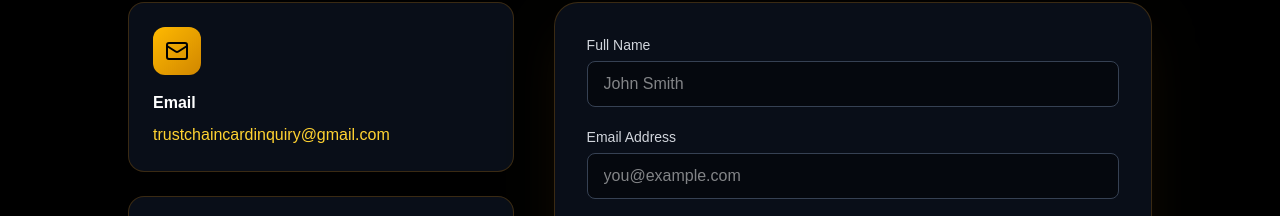
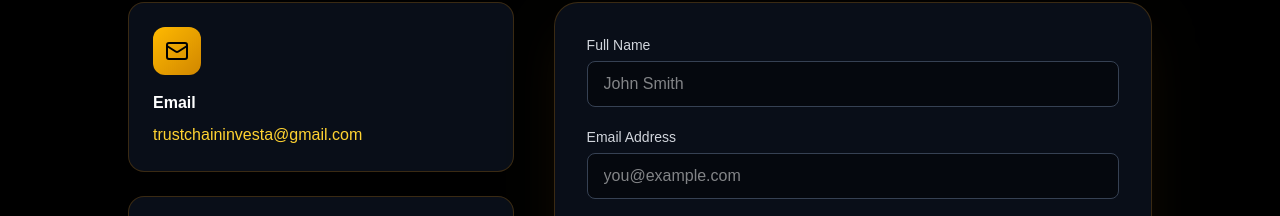
Before and after one commit to tcinvest/Trust-Chain-PWA, a Next.js app: page /contact in a window 1280 px wide. Shown: the part 495-711 px from the top of the page. Built offline with nearby package versions, Linux system fonts and the light colour scheme.

Commit message:
Update page.tsx

```diff
--- a/app/contact/page.tsx
+++ b/app/contact/page.tsx
@@ -62,7 +62,7 @@ export default function ContactPage() {
               <a  href="mailto:trustchaincardinquiry@gmail.com"
                 className="text-amber-300 hover:text-amber-400 text-sm sm:text-base break-all transition-colors"
               >
-                trustchaincardinquiry@gmail.com
+                trustchaininvesta@gmail.com
               </a>
             </div>
 
```
